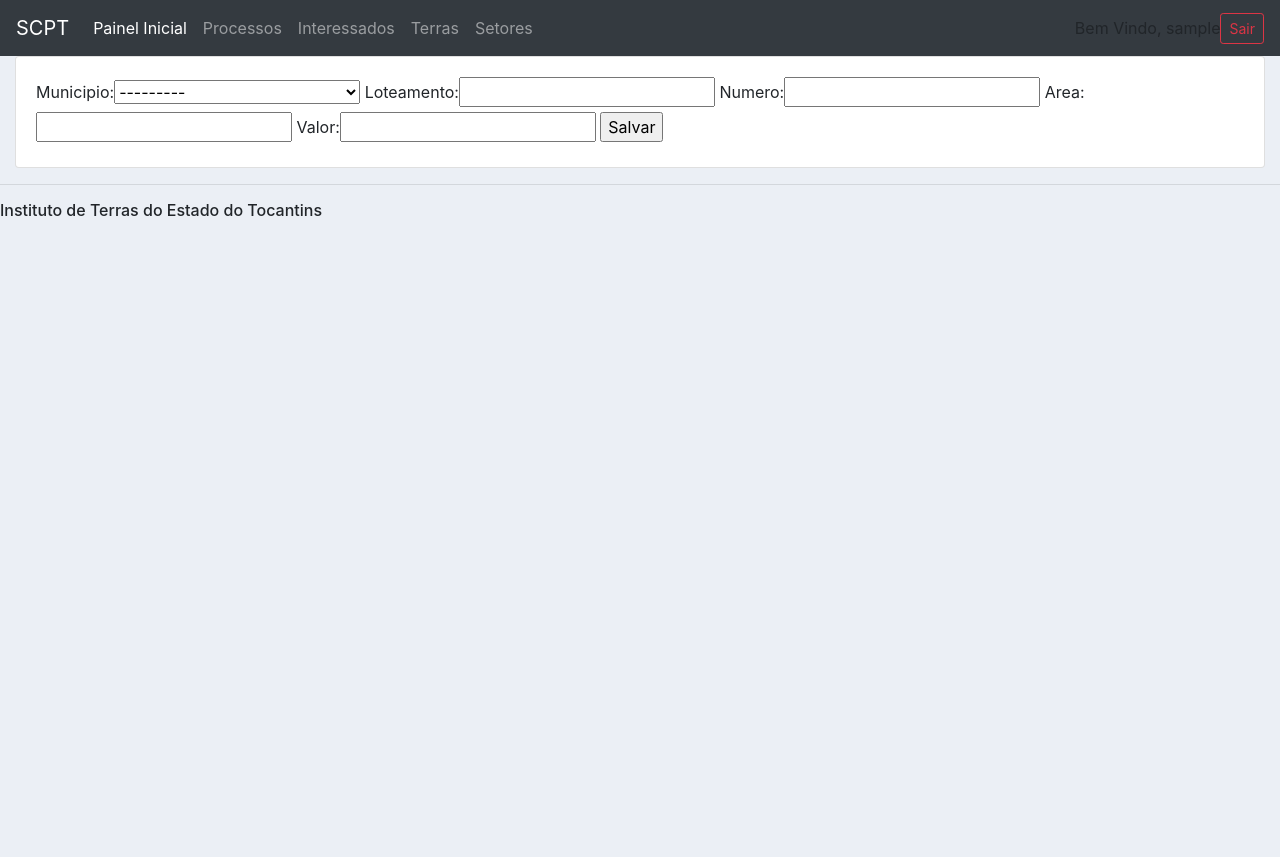
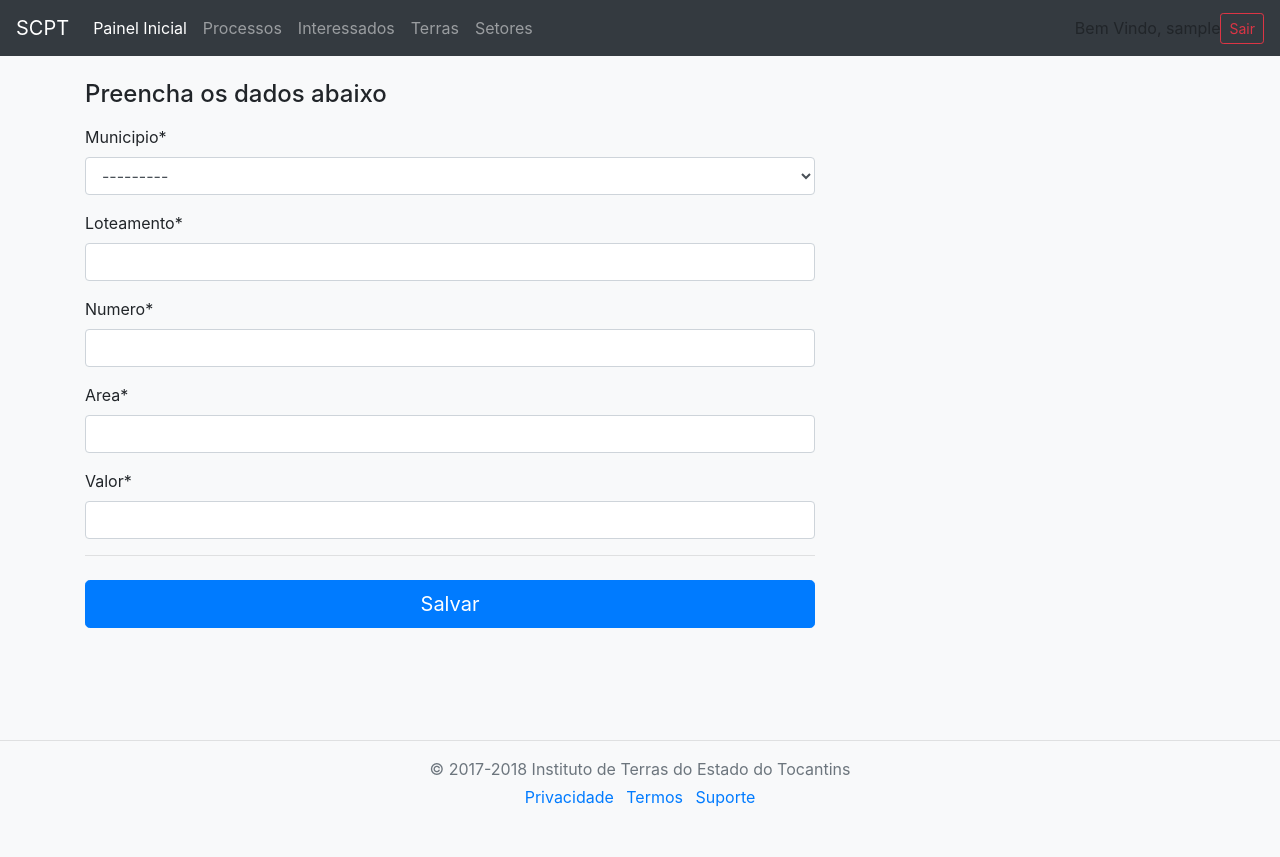
Before and after one commit to simplymarco/Sistema-de-Controle-de-Processos-Titulados, a Django app: page /criar_terra/ in a window 1280 px wide. Before the commit the page ends 216 px from the top, so only its background shows below. Run offline with Django 3.2, Linux system fonts and the light colour scheme; the visitor is signed in with stand-in values (Sample User, id 1); some libraries are stand-ins or nearby versions.

Commit message:
Ajustes do form
estilização form

```diff
--- a/accounts/templates/accounts/main.html
+++ b/accounts/templates/accounts/main.html
@@ -20,8 +20,15 @@
 
 	{% endblock %}
     </div>
-	<hr>
-	<h6>Instituto de Terras do Estado do Tocantins</h6>
+    <footer class="my-5 pt-5 text-muted text-center text-small">
+        <hr>
+        <p class="mb-1">&copy; 2017-2018 Instituto de Terras do Estado do Tocantins</p>
+        <ul class="list-inline">
+          <li class="list-inline-item"><a href="#">Privacidade</a></li>
+          <li class="list-inline-item"><a href="#">Termos</a></li>
+          <li class="list-inline-item"><a href="#">Suporte</a></li>
+        </ul>
+      </footer>
 </body>
 <script src="https://code.jquery.com/jquery-3.3.1.slim.min.js" integrity="sha384-q8i/X+965DzO0rT7abK41JStQIAqVgRVzpbzo5smXKp4YfRvH+8abtTE1Pi6jizo" crossorigin="anonymous"></script>
 <script src="https://cdnjs.cloudflare.com/ajax/libs/popper.js/1.14.7/umd/popper.min.js" integrity="sha384-UO2eT0CpHqdSJQ6hJty5KVphtPhzWj9WO1clHTMGa3JDZwrnQq4sF86dIHNDz0W1" crossorigin="anonymous"></script>
--- a/accounts/templates/accounts/ver_form.html
+++ b/accounts/templates/accounts/ver_form.html
@@ -1,18 +1,46 @@
 {% extends 'accounts/main.html' %}
+{% load crispy_forms_tags %}
 
 {% block content %}
-<div class="row">
-    <div class="conteiner">
-        <div class="col-md">
-            <div class="card card-body">
-                <form action="" method="POST">
-                    {% csrf_token %}
-                    {{form}}
+  <body class="bg-light">
 
-                    <input type="submit" value="Salvar">
-                </form>
-            </div>
+    <div class="container">
+     <div class="row">
+        <div class="col-md-8 order-md-1">
+            <br>
+          <h4 class="mb-3">Preencha os dados abaixo</h4>
+         <form class="needs-validation" action="" method="POST" novalidate>
+				{% csrf_token %}
+            {{form|crispy}}
+            <hr class="mb-4">
+            <button class="btn btn-primary btn-lg btn-block" type="submit">Salvar</button>
+          </form>
         </div>
+      </div>
     </div>
-</div>
+
+    <script>
+      // Exemplo de JavaScript para desativar o envio do formulário, se tiver algum campo inválido.
+      (function() {
+        'use strict';
+
+        window.addEventListener('load', function() {
+          // Selecione todos os campos que nós queremos aplicar estilos Bootstrap de validação customizados.
+          var forms = document.getElementsByClassName('needs-validation');
+
+          // Faz um loop neles e previne envio
+          var validation = Array.prototype.filter.call(forms, function(form) {
+            form.addEventListener('submit', function(event) {
+              if (form.checkValidity() === false) {
+                event.preventDefault();
+                event.stopPropagation();
+              }
+              form.classList.add('was-validated');
+            }, false);
+          });
+        }, false);
+      })();
+    </script>
+  </body>
+</html>
 {% endblock %}
--- a/scpt/settings.py
+++ b/scpt/settings.py
@@ -39,7 +39,8 @@ INSTALLED_APPS = [
     'django.contrib.messages',
     'django.contrib.staticfiles',
     'accounts',
-    'django_filters'
+    'django_filters',
+    'crispy_forms',
 ]
 
 MIDDLEWARE = [
@@ -131,3 +132,5 @@ STATICFILES_DIRS = [
 MEDIA_ROOT = os.path.join(BASE_DIR, 'static/titulos')
 
 django_heroku.settings(locals())
+
+CRISPY_TEMPLATE_PACK = 'bootstrap4'
```
